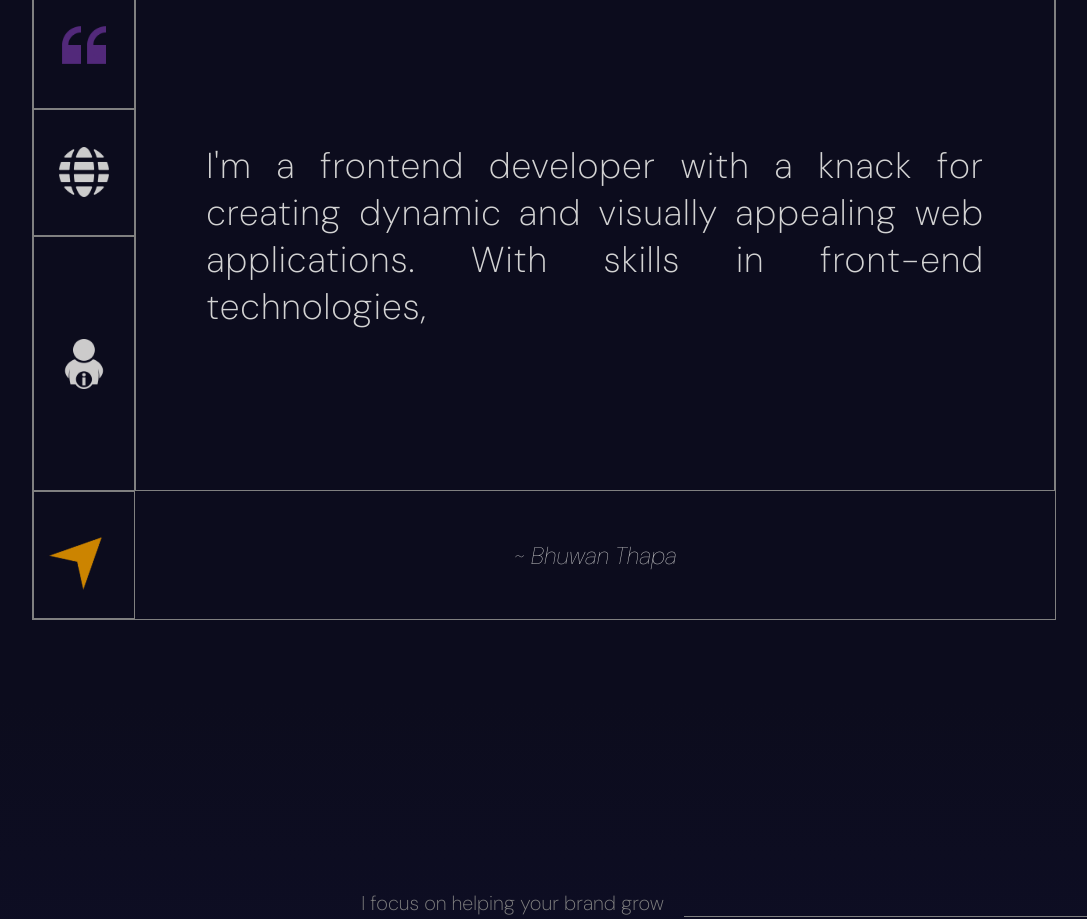
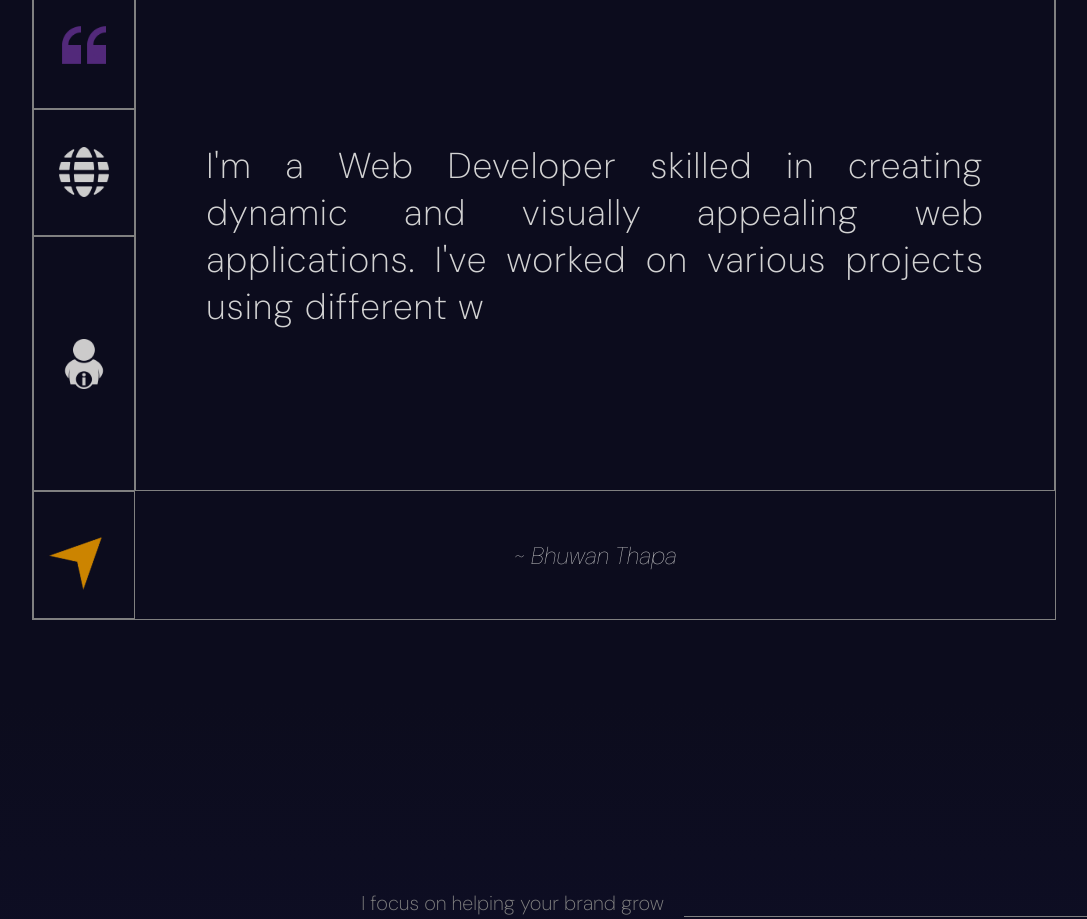
Before and after one commit to B1Th/Bhuwan-Portfolio, a React (Vite) app: page / in a window 1280 px wide. Shown: the part 2500-3419 px from the top of the page, without its empty margins (96-1183 px from the left). Built offline with nearby package versions, Linux system fonts and the light colour scheme.

Commit message:
modified about text

```diff
--- a/src/components/about/About.jsx
+++ b/src/components/about/About.jsx
@@ -4,7 +4,7 @@ import "./about.scss";
 const About = () => {
   const [isInView, setIsInView] = useState(false);
   const [typedText, setTypedText] = useState("");
-  const text = `I'm a frontend developer with a knack for creating dynamic and visually appealing web applications. With skills in front-end technologies, I create interfaces that can respond well to different devices. When it comes to innovation, I find much interest in learning new things at all times so as not to get left behind by change – I am passionate about solving challenging issues.`;
+  const text = `I'm a Web Developer skilled in creating dynamic and visually appealing web applications. I've worked on various projects using different web technologies, showcasing my versatility and adaptability to new tools and frameworks. While I prefer working with the MERN stack, I also have experience with Django.`;
 
   const aboutRef = useRef(null);
   const animationComplete = useRef(false);
```
Also changed, not shown: 1 other file (tests, documents, lock files or other folders).
